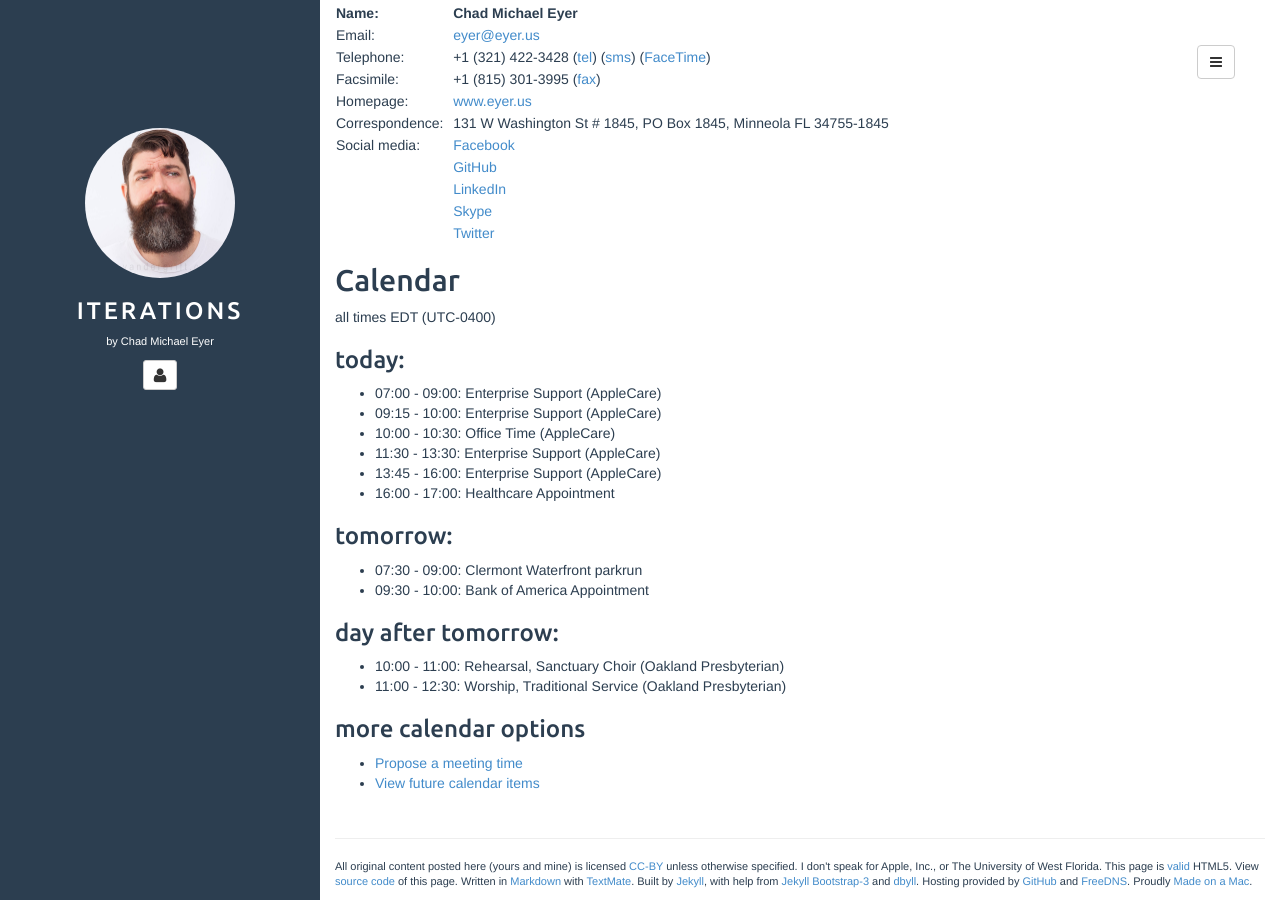
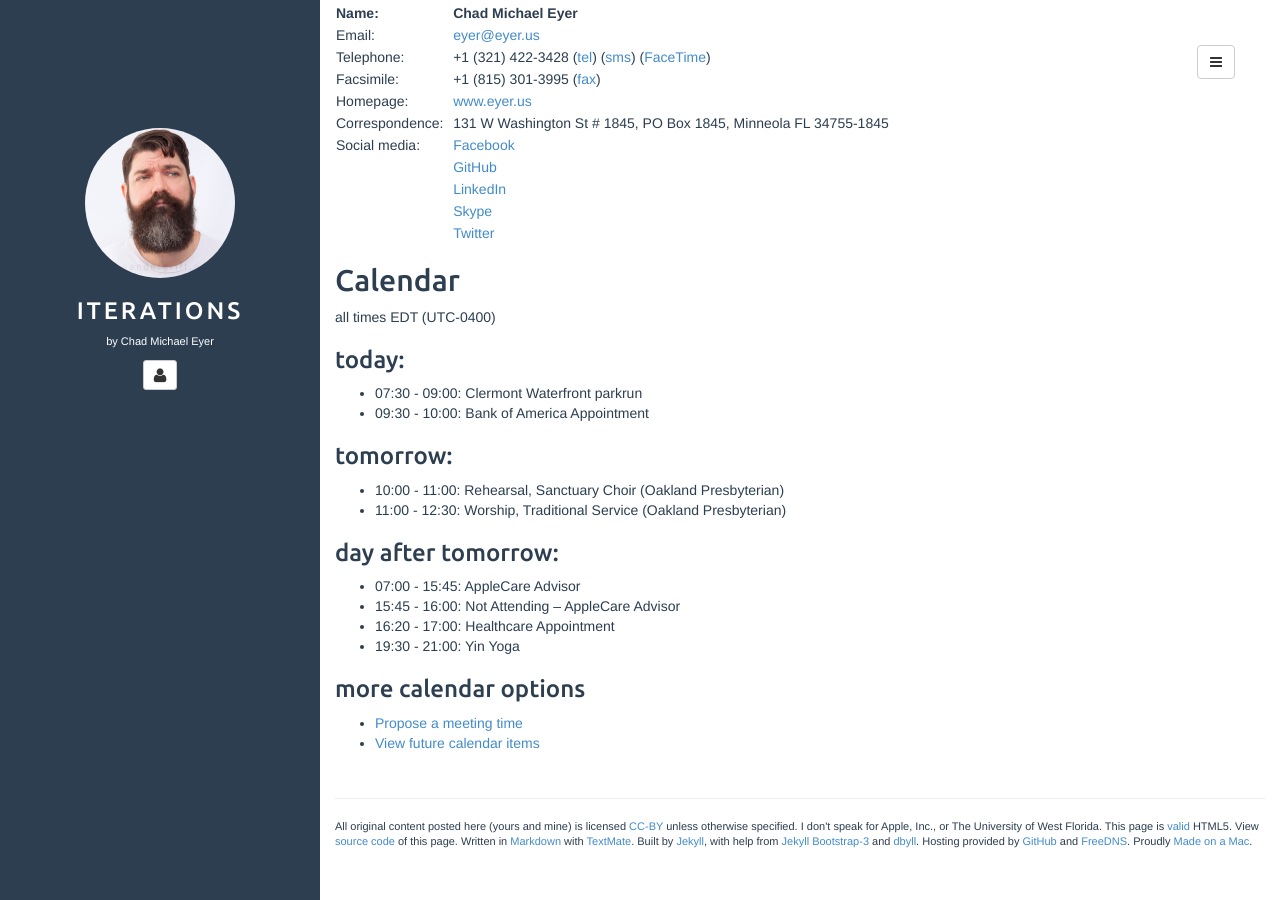
Before and after one commit to chadmichaeleyer/chadmichaeleyer.github.io, a Jekyll site: the page built from about.md, in a window 1280 px wide and 900 px high, scrolled down 1170 px. Built offline with Jekyll 4.4.1, drawn with Linux system fonts in a browser that asks for light colours.

Commit message:
calendar update

```diff
--- a/calendar.markdown
+++ b/calendar.markdown
@@ -2,19 +2,17 @@ all times EDT (UTC-0400)
 
 ### today:
 
-* 07:00 - 09:00: Enterprise Support (AppleCare)
-* 09:15 - 10:00: Enterprise Support (AppleCare)
-* 10:00 - 10:30: Office Time (AppleCare)
-* 11:30 - 13:30: Enterprise Support (AppleCare)
-* 13:45 - 16:00: Enterprise Support (AppleCare)
-* 16:00 - 17:00: Healthcare Appointment
+* 07:30 - 09:00: Clermont Waterfront parkrun
+* 09:30 - 10:00: Bank of America Appointment
 
 ### tomorrow:
 
-* 07:30 - 09:00: Clermont Waterfront parkrun
-* 09:30 - 10:00: Bank of America Appointment
+* 10:00 - 11:00: Rehearsal, Sanctuary Choir (Oakland Presbyterian)
+* 11:00 - 12:30: Worship, Traditional Service (Oakland Presbyterian)
 
 ### day after tomorrow:
 
-* 10:00 - 11:00: Rehearsal, Sanctuary Choir (Oakland Presbyterian)
-* 11:00 - 12:30: Worship, Traditional Service (Oakland Presbyterian)
+* 07:00 - 15:45: AppleCare Advisor
+* 15:45 - 16:00: Not Attending – AppleCare Advisor
+* 16:20 - 17:00: Healthcare Appointment
+* 19:30 - 21:00: Yin Yoga
```
Also changed, not shown: calendar-year.markdown (+6 -9 lines).
